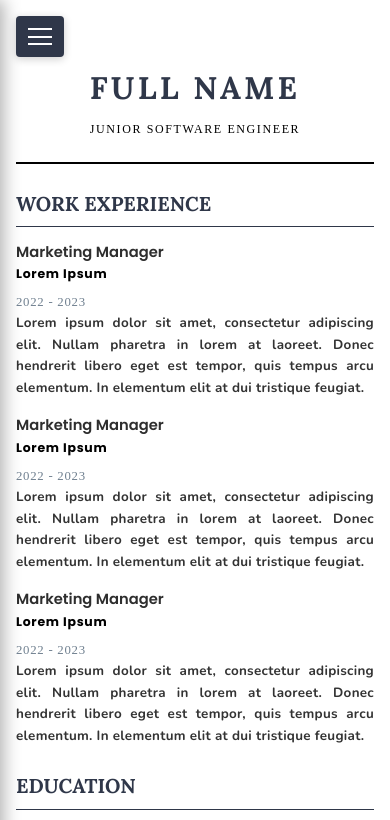
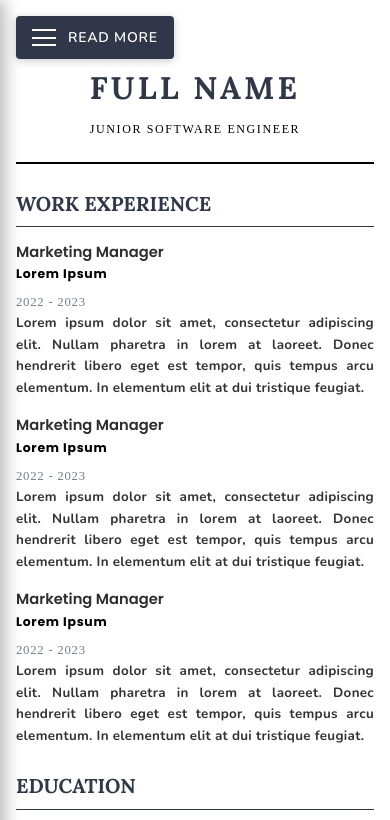
Before and after one commit to light-devm/projects-collection, a plain HTML site: page projects/cv/index.html in a window 390 px wide. Shown: the top 820 px of the page. Drawn offline with nearby package versions, Linux system fonts and the light colour scheme.

Commit message:
cvdxvdsf

```diff
--- a/projects/cv/index.html
+++ b/projects/cv/index.html
@@ -18,9 +18,12 @@
       aria-label="Toggle sidebar"
       aria-expanded="false"
     >
-      <span></span>
-      <span></span>
-      <span></span>
+      <div class="hamburger-icon">
+        <span></span>
+        <span></span>
+        <span></span>
+      </div>
+      <span class="toggle-text">Read More</span>
     </button>
     <main class="cv-page">
       <header class="cv-header">
--- a/projects/cv/style.css
+++ b/projects/cv/style.css
@@ -238,15 +238,22 @@ p {
   background-color: var(--color-primary);
   border: none;
   border-radius: 0.25rem;
-  padding: 0.75rem;
+  padding: 0.75rem 1rem;
   cursor: pointer;
-  flex-direction: column;
-  gap: 0.35rem;
+  flex-direction: row;
+  align-items: center;
+  gap: 0.75rem;
   box-shadow: 0 0.125rem 0.5rem rgba(0, 0, 0, 0.2);
   transition: transform 0.3s ease;
 }
 
-.mobile-toggle span {
+.hamburger-icon {
+  display: flex;
+  flex-direction: column;
+  gap: 0.35rem;
+}
+
+.hamburger-icon span {
   display: block;
   width: 1.5rem;
   height: 0.125rem;
@@ -254,15 +261,24 @@ p {
   transition: transform 0.3s ease, opacity 0.3s ease;
 }
 
-.mobile-toggle[aria-expanded="true"] span:nth-child(1) {
+.toggle-text {
+  color: var(--color-text-light);
+  font-family: var(--font-body);
+  font-size: 0.875rem;
+  font-weight: 600;
+  text-transform: uppercase;
+  letter-spacing: 0.05rem;
+}
+
+.mobile-toggle[aria-expanded="true"] .hamburger-icon span:nth-child(1) {
   transform: translateY(0.4375rem) rotate(45deg);
 }
 
-.mobile-toggle[aria-expanded="true"] span:nth-child(2) {
+.mobile-toggle[aria-expanded="true"] .hamburger-icon span:nth-child(2) {
   opacity: 0;
 }
 
-.mobile-toggle[aria-expanded="true"] span:nth-child(3) {
+.mobile-toggle[aria-expanded="true"] .hamburger-icon span:nth-child(3) {
   transform: translateY(-0.4375rem) rotate(-45deg);
 }
 
```
